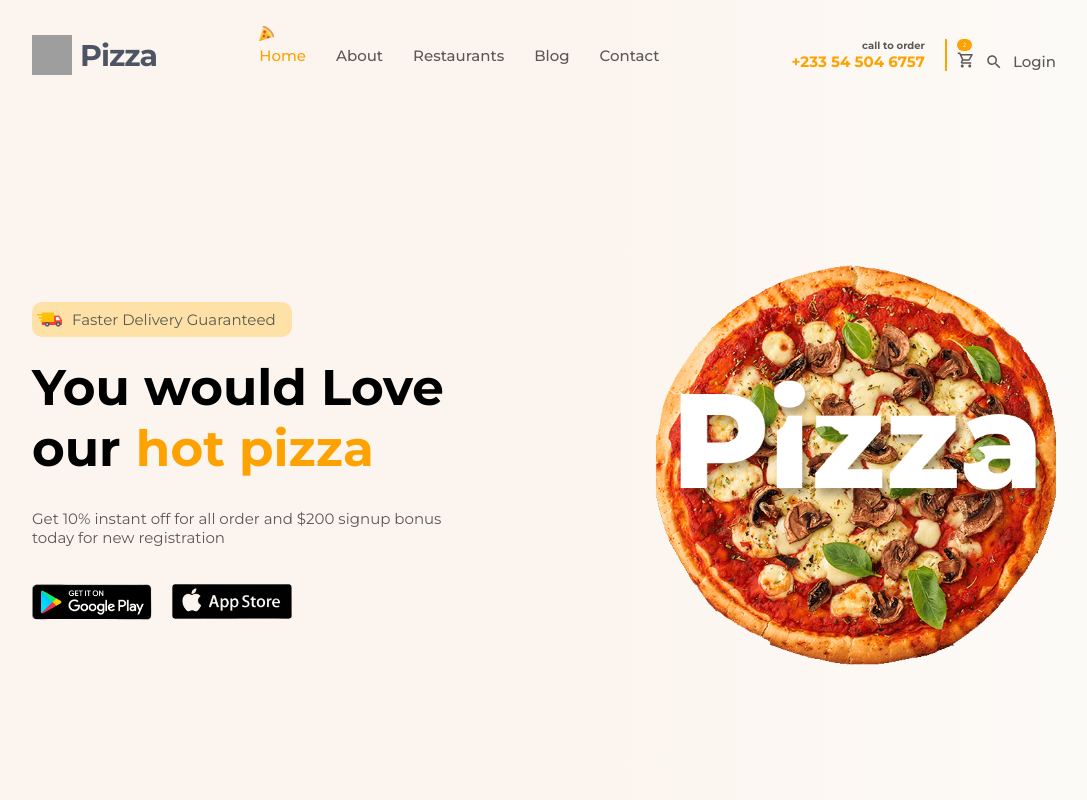
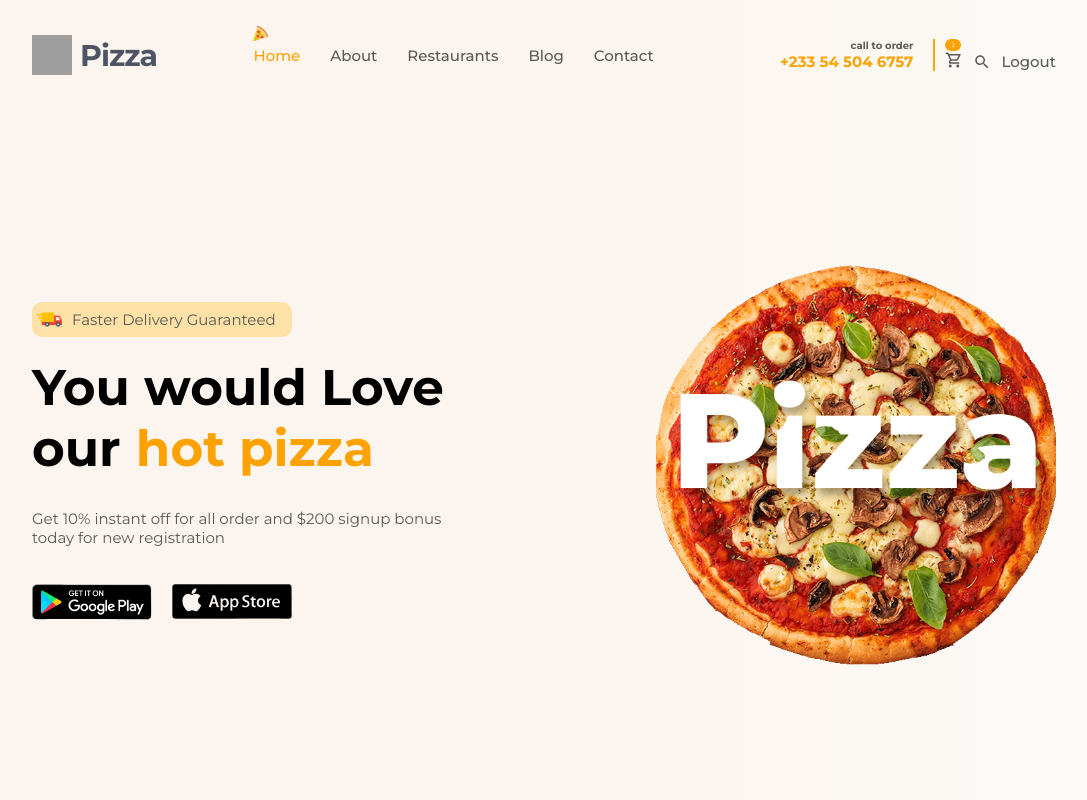
Before and after one commit to Kwesi-dev/pizza-shop, a React (Create React App) app in the folder frontend/: page / in a window 1280 px wide. Shown: the top 800 px of the page, without its empty margins (96-1183 px from the left). Built offline with nearby package versions, Linux system fonts and the light colour scheme; sample sign-in values are in the browser's storage; grey boxes are pictures that could not be loaded.

Commit message:
feat: added logout functionality

```diff
--- a/frontend/src/App.tsx
+++ b/frontend/src/App.tsx
@@ -22,28 +22,19 @@ function App() {
   const [showNav, setShowNav] = useState(true)
   const pathname = window.location.pathname
   const { state } = useContext(AuthContext)
-  const user = Object.keys(state.user).length === 0 ? false : true
-
-  useEffect(()=>{
-    if(pathname === "/login"){
-      setShowNav(false)
-    }
-    else if(pathname === "/register"){
-      setShowNav(false)
-    }
-    else{
-      setShowNav(true)
-    }
-  }, [pathname])
+  const user = state.user
+  const pathnames = ["/login", "/register"]
+  console.log(pathnames.includes(pathname))
+  console.log(pathname)
   return (
     <Router>
       <AuthContextProvider>
         <div className="App">
           <SlideMenu slideOpen={slideOpen} setSlideOpen={setSlideOpen}/>
-            {showNav === true &&
-              <header>
-                  <Navbar slideOpen={slideOpen} setSlideOpen={setSlideOpen}/>
-              </header>
+            {pathnames.includes(pathname) ? "" :
+                <header>
+                    <Navbar slideOpen={slideOpen} setSlideOpen={setSlideOpen}/>
+                </header>
             }
             <main>
               <Routes>
@@ -55,12 +46,8 @@ function App() {
                 <Route path="/product/:id" element={<ProductDetails/>}/>
                 <Route path="/restaurant/:id" element={<RestaurantDetails/>}/>
                 <Route path="/cart" element={user ? <Cart/> : <Navigate to="/login"/>}/>
-                {!user &&
-                  <>
-                    <Route path="/login" element={<Login setShowNav={setShowNav}/>}/>
-                    <Route path="/register" element={<Register setShowNav={setShowNav}/>}/>
-                  </>
-                }
+                <Route path="/login" element={user ? <Navigate to="/"/> : <Login setShowNav={setShowNav}/>}/>
+                <Route path="/register" element={<Register setShowNav={setShowNav}/>}/>
               </Routes>
             </main>
             {showNav === true &&
--- a/frontend/src/components/navbar/Navbar.tsx
+++ b/frontend/src/components/navbar/Navbar.tsx
@@ -5,6 +5,8 @@ import SearchOutlinedIcon from '@mui/icons-material/SearchOutlined';
 import "./navbar.scss";
 import { Link, NavLink, useLocation } from "react-router-dom"
 import { Menu } from "@mui/icons-material";
+import { useContext } from "react"
+import { AuthContext } from "../../context/AuthContext"
 
 type slideMenuProps = {
     slideOpen: boolean,
@@ -13,7 +15,13 @@ type slideMenuProps = {
 
 const Navbar = ({slideOpen, setSlideOpen}: slideMenuProps) => {
     const location = useLocation()
+    const { state, dispatch } = useContext(AuthContext)
+    const user = state.user
     const path = location.pathname
+
+    const handleLogout = () => {
+        dispatch({ type: "logout"})
+    }
   return (
     <div className={path === "/" ? "navbar" : "navbar nav-bg-white"}>
         <div className="navbar-wrapper">
@@ -68,11 +76,16 @@ const Navbar = ({slideOpen, setSlideOpen}: slideMenuProps) => {
                         </div>
                     </Link>
                     <SearchOutlinedIcon className="search-icon"/>
-                    <NavLink to="/login" style={{textDecoration: "none", color: "inherit"}} className={({isActive})=> isActive ? "nav-active" : ""}>
-                        <li className="nav-link">
-                            <p>Login</p>
+                    {!user ?
+                        <NavLink to="/login" style={{textDecoration: "none", color: "inherit"}} className={({isActive})=> isActive ? "nav-active" : ""}>
+                            <li className="nav-link">
+                                <p>Login</p>
+                            </li>
+                        </NavLink> :
+                        <li className="nav-link" onClick={handleLogout}>
+                            <p>Logout</p>
                         </li>
-                    </NavLink>
+                    }
                 </div>
             </div>
             <div className="nav-right-mobile-container">
--- a/frontend/src/context/AuthContext.tsx
+++ b/frontend/src/context/AuthContext.tsx
@@ -1,12 +1,16 @@
 
 import { createContext, useEffect, useReducer } from "react"
+type userType = {
+    email: string,
+    password: string
+}
 
 //actions
 export const loginStart = () => ({
     type: "loginStart"
 })
 
-export const loginSuccess = ( user : {} ) => (
+export const loginSuccess = ( user : null | userType ) => (
     {
         type: "LoginSuccess",
         payload: user
@@ -17,21 +21,20 @@ export const loginFailed = () => ({
     type: "loginFailed"
 })
 
-
 //reducer
 type initialStateTypes = {
-    user: {},
+    user: null | userType,
     isFetching: boolean,
     error: boolean,
 }
 
-type actionTypes = | { type: "loginStart"} | { type: "loginSuccess"; payload: {}} | { type: "loginFailed"}
+type actionTypes = | { type: "loginStart"} | { type: "loginSuccess"; payload: null | userType} | { type: "loginFailed"} | { type: "logout"}
 const reducer = ( state: initialStateTypes, action: actionTypes ) => {
     switch(action.type){
        case "loginStart" :
             return{
                 ...state,
-                user: {},
+                user: null,
                 isFetching: true,
                 error: false
             };
@@ -45,10 +48,17 @@ const reducer = ( state: initialStateTypes, action: actionTypes ) => {
         case "loginFailed" :
             return{
                 ...state,
-                user: {},
+                user: null,
                 isFetching: false,
                 error: false
             };
+        case "logout" :
+            return {
+                ...state,
+                user: null,
+                isFetching: false,
+                error: false
+            }
         default:
             return state
     }
@@ -57,7 +67,7 @@ const reducer = ( state: initialStateTypes, action: actionTypes ) => {
 //context
 
 const initialState : initialStateTypes = {
-    user: JSON.parse(localStorage.getItem('user') || '{}'),
+    user: null || JSON.parse(localStorage.getItem('user') || 'null'),
     isFetching: false,
     error: false,
 }
--- a/frontend/src/pages/login/Login.tsx
+++ b/frontend/src/pages/login/Login.tsx
@@ -10,11 +10,11 @@ import facebooklogo from "../../assets/images/facebook.png"
 import googlelogo from "../../assets/images/google.png"
 import twitterlogo from "../../assets/images/twitter.png"
 import backgroundImg from "../../assets/images/background.png"
-import { Link } from "react-router-dom";
+import { Link, useNavigate } from "react-router-dom";
 import { useForm, SubmitHandler } from "react-hook-form"
 import { axiosInstance } from "../../http/axiosRequests";
 import loadingGif from "../../assets/gifs/loading.gif"
-import { AuthContext, loginFailed, loginStart, loginSuccess } from "../../context/AuthContext"
+import { AuthContext } from "../../context/AuthContext"
 
 type formInputs = {
   email: string,
@@ -27,6 +27,7 @@ type loginProps =  {
 const Login = ({ setShowNav }: loginProps) => {
   const [passwordVisible, setPasswordVisible] = useState<boolean>(false)
   const [errorMessage, setErrorMessage] = useState("")
+  const navigate = useNavigate()
   const { register, handleSubmit, reset, formState: { errors, isSubmitSuccessful, dirtyFields, }} = useForm({
     defaultValues:{
       email: "",
@@ -52,9 +53,9 @@ const Login = ({ setShowNav }: loginProps) => {
     dispatch({ type: "loginStart"})
     try{
         const res = await axiosInstance.post("/auth/login", data)
-        console.log(res)
         dispatch({type: "loginSuccess", payload: res.data})
-    }catch(err: any){
+        navigate("/")
+      }catch(err: any){
       setErrorMessage(err?.response?.data?.message)
       dispatch({ type: "loginFailed"})
     }
--- a/frontend/src/pages/login/login.scss
+++ b/frontend/src/pages/login/login.scss
@@ -32,6 +32,7 @@
         box-shadow: 5px 5px 15px -6px #000000;
         padding: 40px;
         box-sizing: border-box;
+
         @include laptopLarge{
             width: 90%;
         }
@@ -113,6 +114,7 @@
                 height: 100%;
                 padding-left: 20px;
                 box-sizing: border-box;
+                position: relative;
                 @media screen and (max-width: 755px){
                     padding-left: 0;
                 }
@@ -143,6 +145,10 @@
                     font-size: 1.6rem;
                     margin-top: 10px;
                     color: red;
+                    background-color: rgb(226, 197, 197);
+                    padding: 10px 30px;
+                    position: absolute;
+                    top: 50px;
                 }
                 form{
                     width: 100%;
```
